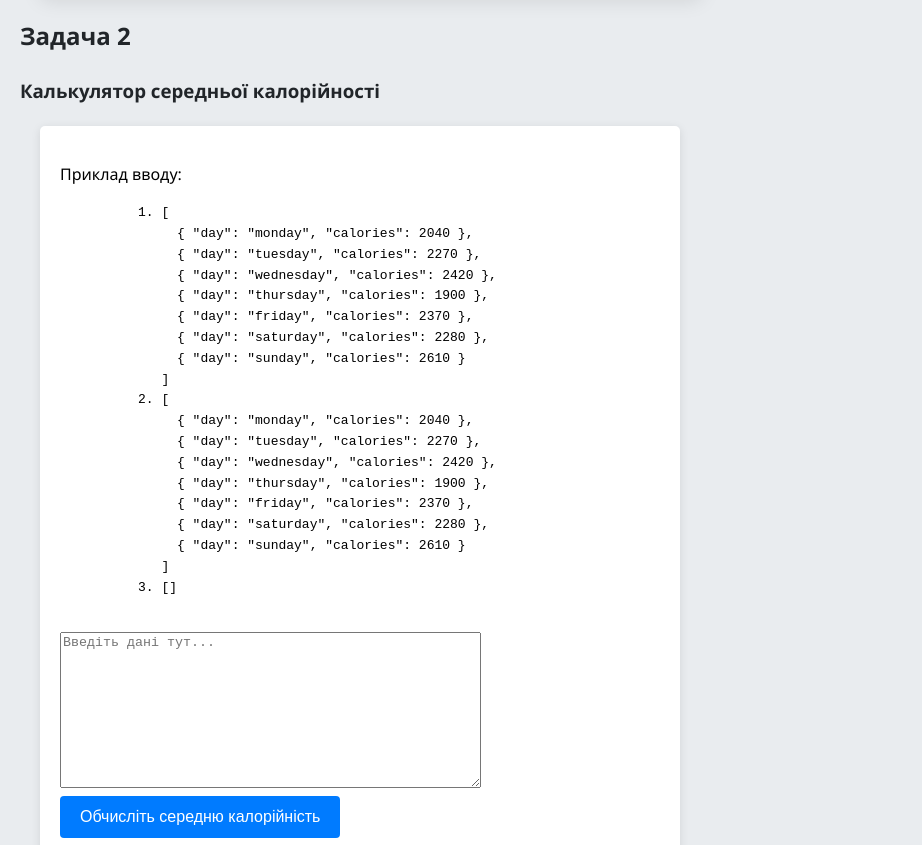
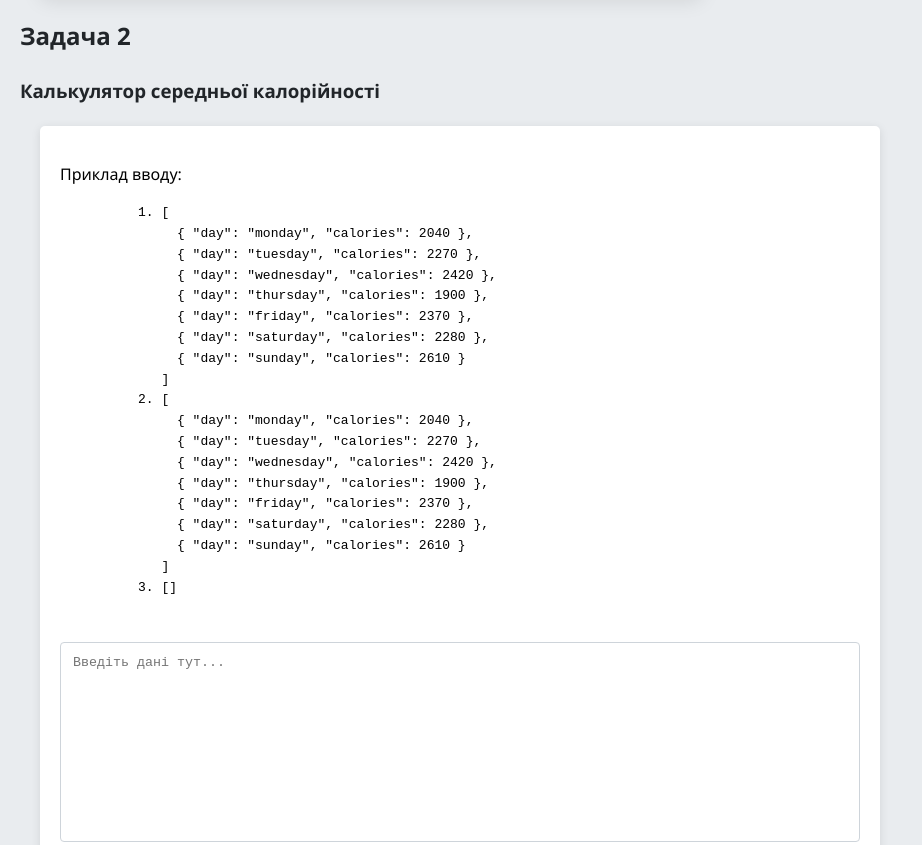
Before and after one commit to Kate2603/goit-js-hw-04, a plain HTML site: page index.html in a window 1280 px wide. Shown: the part 570-1415 px from the top of the page, without its empty margins (0-922 px from the left). Drawn offline with Linux system fonts and the light colour scheme.

Commit message:
fixed index.html and style.css

```diff
--- a/css/style.css
+++ b/css/style.css
@@ -59,8 +59,20 @@ button:hover {
   padding: 20px;
   border-radius: 5px;
   box-shadow: 0 2px 10px rgba(0, 0, 0, 0.1);
-  max-width: 600px;
+  max-width: 800px;
   margin: 20px;
+}
+
+textarea {
+  width: 100%;
+  padding: 12px;
+  margin: 10px 0;
+  border: 1px solid #ced4da;
+  border-radius: 4px;
+  box-sizing: border-box;
+  min-height: 200px;
+  resize: none;
+  overflow: hidden;
 }
 
 #capacityForm {
--- a/index.html
+++ b/index.html
@@ -60,7 +60,6 @@
         <textarea
           id="inputData"
           rows="10"
-          cols="50"
           placeholder="Введіть дані тут..."
         ></textarea>
         <br />
```
